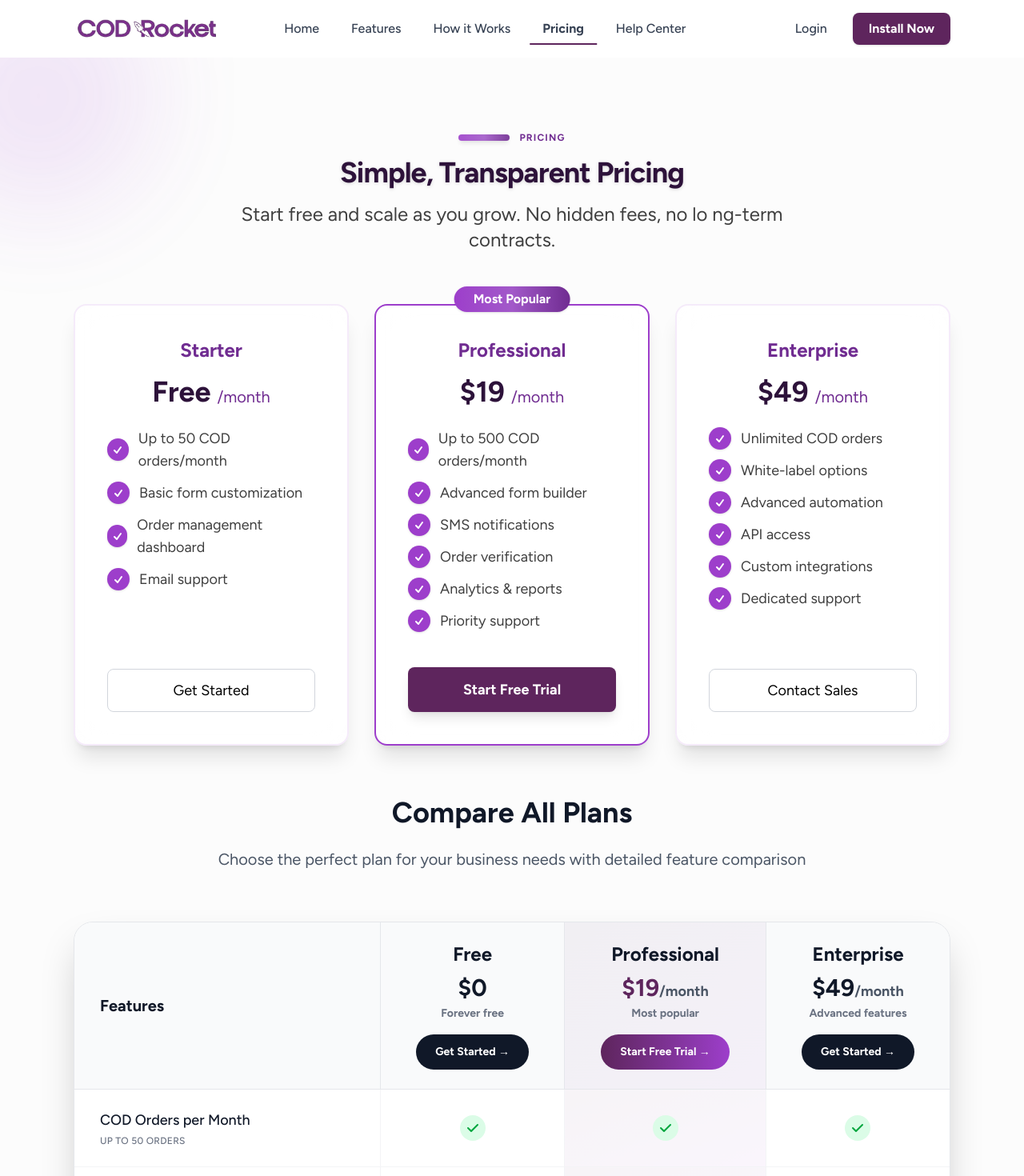
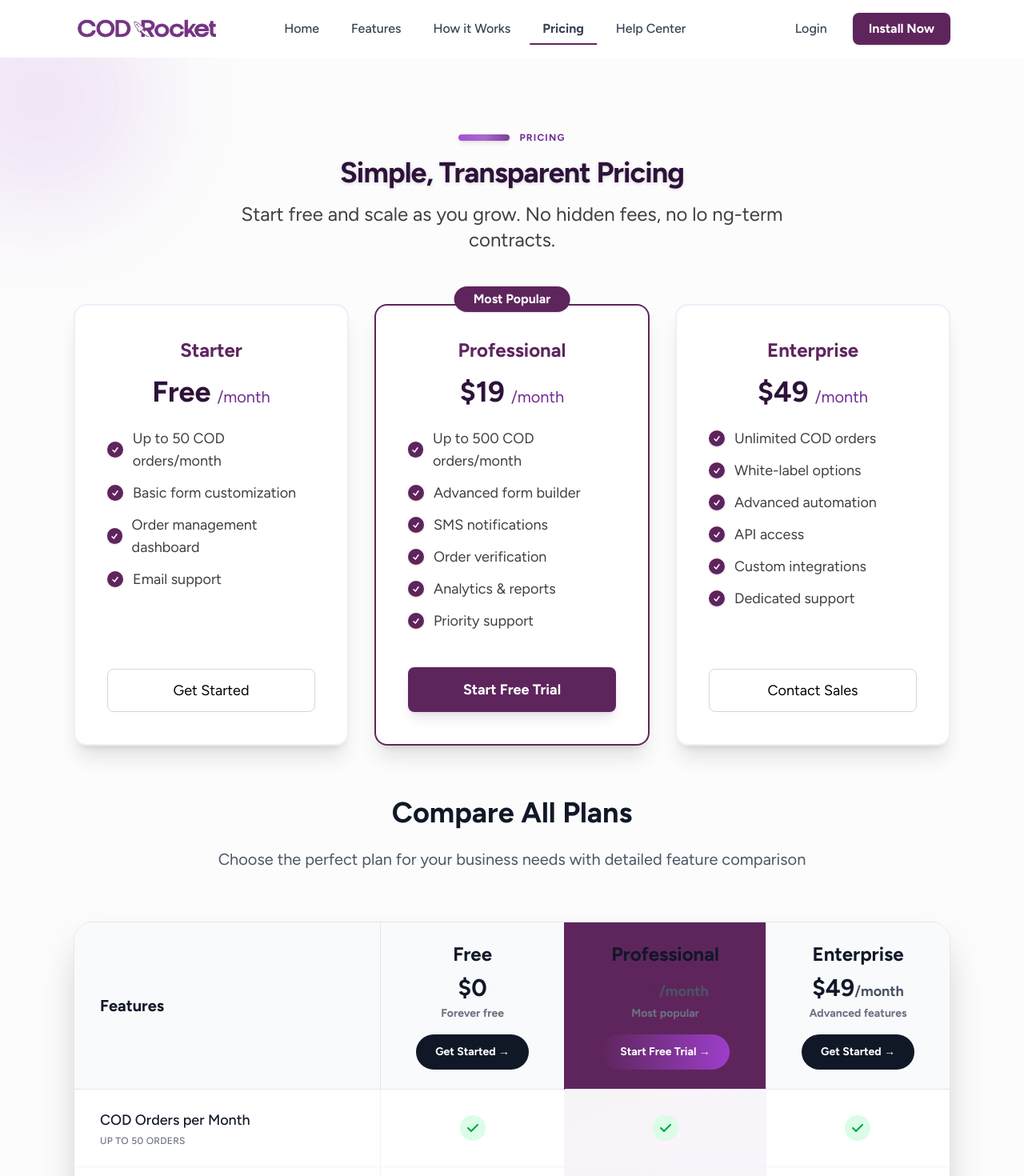
Before and after one commit to abaakil35/Landing-Page-COD, a React (Vite) app in the folder landing-page/: page /pricing in a window 1280 px wide. Shown: the top 1470 px of the page at 80% size. Built offline with nearby package versions, Linux system fonts and the light colour scheme.

Commit message:
changing some Styles

```diff
--- a/landing-page/src/Components/Pricing.jsx
+++ b/landing-page/src/Components/Pricing.jsx
@@ -99,7 +99,7 @@ const Pricing = () => {
               <motion.div
                 key={idx}
                 className={`bg-white/80 backdrop-blur-xl rounded-2xl shadow-xl border-2 ${
-                  plan.popular ? "border-[#9d3ecb]" : "border-[#9d3ecb]/10"
+                  plan.popular ? "border-[#5e255dff]" : "border-[#9d3ecb]/10"
                 } p-10 flex flex-col items-center relative transition-transform hover:-translate-y-2 hover:shadow-2xl`}
                 initial={{ opacity: 0, y: 50 }}
                 animate={{ opacity: 1, y: 0 }}
@@ -107,11 +107,11 @@ const Pricing = () => {
                 whileHover={{ y: -8, scale: 1.02 }}
               >
                 {plan.popular && (
-                  <span className="absolute -top-6 left-1/2 -translate-x-1/2 bg-gradient-to-r from-[#9d3ecb] via-[#a259c9] to-[#702c91] text-white text-base font-bold px-6 py-1 rounded-full shadow">
+                  <span className="absolute -top-6 left-1/2 -translate-x-1/2 bg-[#5e255dff] text-white text-base font-bold px-6 py-1 rounded-full shadow">
                     Most Popular
                   </span>
                 )}
-                <h3 className="text-xl md:text-2xl font-bold mb-4 text-[#702c91]">
+                <h3 className="text-xl md:text-2xl font-bold mb-4 text-[#5e255dff]">
                   {plan.name}
                 </h3>
                 <div className="flex items-end mb-6">
@@ -128,10 +128,10 @@ const Pricing = () => {
                       key={i}
                       className="flex items-center text-base md:text-lg text-[#3f3f3f] mb-3"
                     >
-                      <span className="inline-flex items-center justify-center w-7 h-7 rounded-full bg-[#9d3ecb] mr-3 shadow">
+                      <span className="inline-flex items-center justify-center w-5 h-5 rounded-full bg-[#5e255dff] mr-3 shadow">
                         <svg
-                          width="16"
-                          height="16"
+                          width="12"
+                          height="12"
                           fill="none"
                           viewBox="0 0 16 16"
                         >
@@ -206,7 +206,7 @@ const Pricing = () => {
                             Get Started →
                           </button>
                         </th>
-                        <th className="px-8 py-6 text-center border-l border-gray-200 bg-gradient-to-br from-[#5e255dff]/5 to-[#9d3ecb]/5">
+                        <th className="px-8 py-6 text-center border-l border-[#5e255dff] bg-[#5e255dff]">
                           <div className="text-2xl font-bold text-gray-900 mb-2">
                             Professional
                           </div>
--- a/landing-page/src/Components/customers.jsx
+++ b/landing-page/src/Components/customers.jsx
@@ -226,7 +226,7 @@ const Customers = () => {
           transition={{ delay: 0.6 }}
         >
           <motion.button
-            className="bg-gradient-to-r from-[#9d3ecb] to-[#702c91] text-white font-semibold py-4 px-8 rounded-xl shadow-lg hover:shadow-xl transition-all duration-300 transform hover:-translate-y-1"
+            className="bg-[#5e255dff] text-white font-semibold py-4 px-8 rounded-xl shadow-lg hover:shadow-xl transition-all duration-300 transform hover:-translate-y-1"
             whileHover={{ scale: 1.05 }}
             whileTap={{ scale: 0.95 }}
           >
```
Also changed, not shown: landing-page/src/Components/PricingPage.jsx (deleted).
